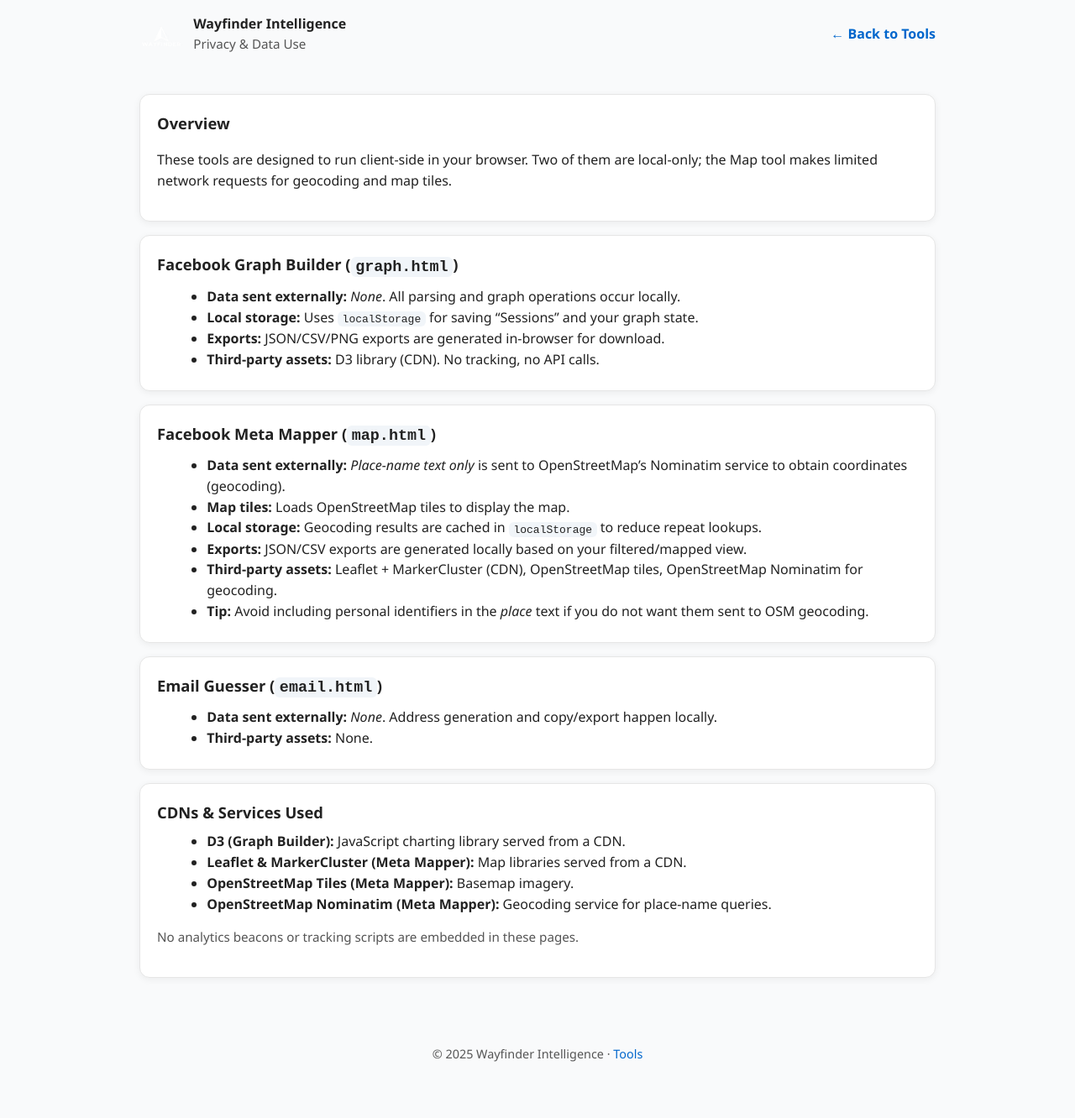
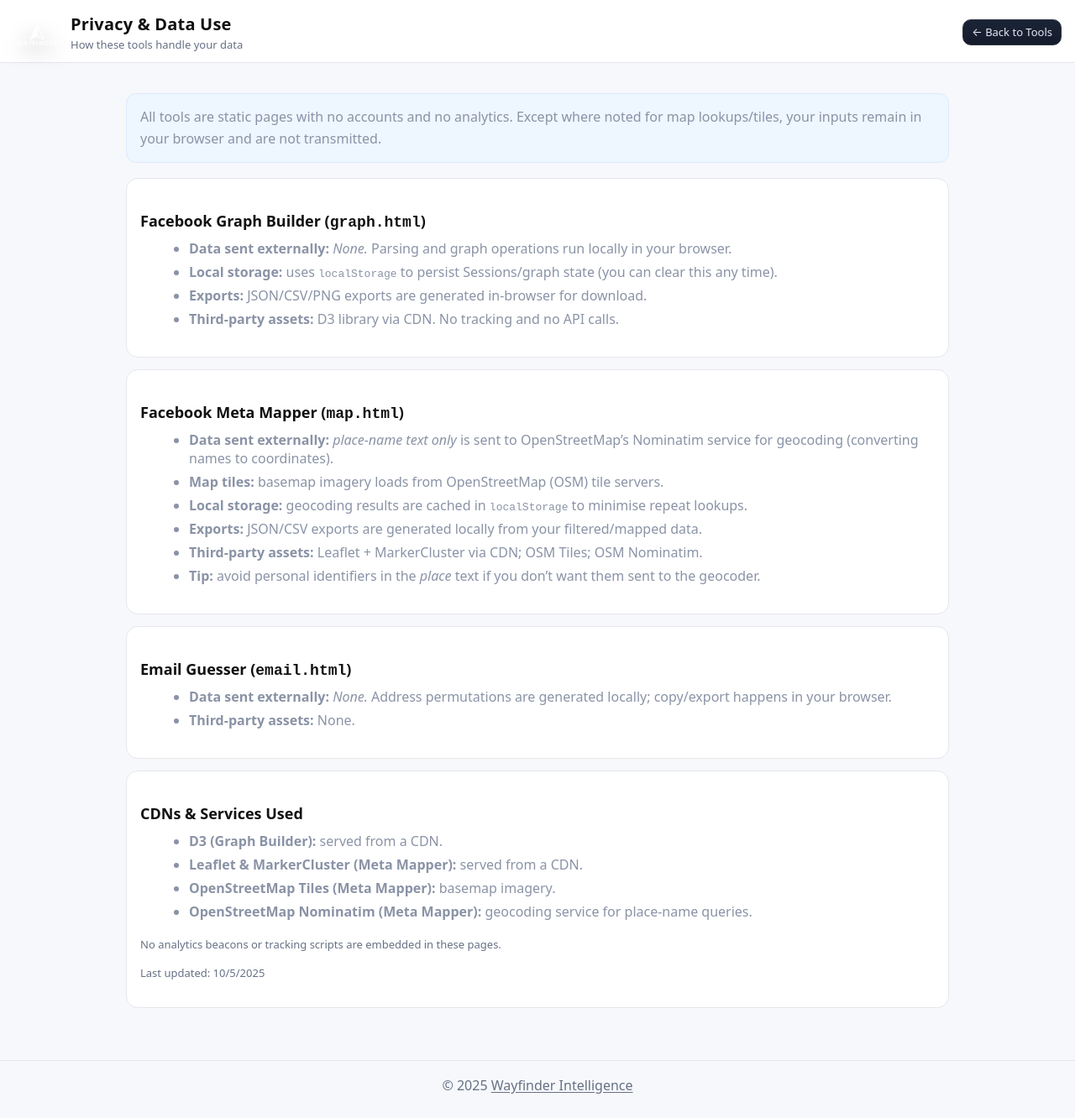
Before and after one commit to Wayfinder-Intel/tools, a plain HTML site: page privacy.html in a window 1280 px wide. Shown: the whole page at 84% size. Drawn offline with Linux system fonts and the light colour scheme.

Commit message:
Update privacy.html

```diff
--- a/privacy.html
+++ b/privacy.html
@@ -1,134 +1,145 @@
-<!DOCTYPE html>
+<!doctype html>
 <html lang="en">
 <head>
-  <meta charset="UTF-8">
-  <title>Privacy & Data Use · Wayfinder Tools</title>
+  <meta charset="utf-8" />
   <meta name="viewport" content="width=device-width, initial-scale=1" />
+  <title>Privacy & Data Use · Wayfinder Intelligence Tools</title>
   <meta name="description" content="Privacy and data use information for Wayfinder Intelligence tools." />
+  <meta name="color-scheme" content="dark light" />
   <style>
-    :root {
-      --bg: #f9fafb;
-      --panel: #ffffff;
-      --ink: #222;
-      --muted: #555;
-      --brand: #0066cc;
-      --border: #e6e6e6;
-      --shadow: 0 2px 8px rgba(0,0,0,0.06);
+    :root{
+      --bg:#0f1115;        /* deep navy (matches index.html) */
+      --bg-2:#0b0d12;
+      --panel:#151923;     /* card */
+      --panel-2:#121a38;   /* hover */
+      --text:#e6e9f2;      /* off-white */
+      --muted:#8a93a6;     /* slate */
+      --brand:#2ea8ff;     /* Wayfinder blue */
+      --border:#242a37;
+      --ring:#4da3ff99;
     }
-    * { box-sizing: border-box; }
-    body {
-      margin: 0;
-      font-family: "Segoe UI", Arial, sans-serif;
-      background: var(--bg);
-      color: var(--ink);
-      line-height: 1.55;
+    *{box-sizing:border-box}
+    html,body{height:100%}
+    body{ margin:0; font-family:system-ui,-apple-system,Segoe UI,Roboto,Inter,"Helvetica Neue",Arial,"Noto Sans"; color:var(--text); background:linear-gradient(180deg,var(--bg) 0%, var(--bg-2) 100%); -webkit-font-smoothing:antialiased; text-rendering:optimizeLegibility; }
+    .page{min-height:100%; display:flex; flex-direction:column}
+
+    /* Header */
+    header{ padding:10px 16px 8px; border-bottom:1px solid var(--border); }
+    .brand{ display:flex; align-items:center; justify-content:space-between; gap:12px; }
+    .brand-left{ display:flex; align-items:center; gap:12px; min-width:0; }
+    .logo{ width:56px; height:56px; display:block; object-fit:contain; filter:drop-shadow(0 8px 12px rgba(0,0,0,.35)); }
+    .title{ margin:0; font-size:20px; letter-spacing:.2px; }
+    .help{ color:var(--muted); font-size:13px; margin-top:2px; }
+
+    /* Main */
+    main{ flex:1; padding:18px 16px 48px; }
+    .wrap{ max-width:980px; margin:0 auto; }
+    h2{ margin:22px 0 10px; font-size:18px; }
+    p{ color:var(--muted); line-height:1.65; }
+    ul{ color:var(--muted); margin:10px 0 18px 18px; }
+    li{ margin:6px 0; }
+
+    .note{ margin:18px 0; padding:14px 16px; border-radius:12px; background:rgba(46,168,255,0.06); border:1px solid var(--border); }
+    .card{ background:var(--panel); border:1px solid var(--border); border-radius:14px; padding:16px; margin:14px 0; }
+
+    .btn{ display:inline-flex; align-items:center; gap:8px; padding:8px 10px; border-radius:10px; border:1px solid var(--border); text-decoration:none; font-size:13px; line-height:1; color:var(--text); background:linear-gradient(180deg,#1b2437,#141b2b); border-color:#2b3242; }
+    .btn:hover{ transform:translateY(-1px); }
+
+    footer{ color:var(--muted); text-align:center; padding:18px 12px 28px; border-top:1px solid var(--border); }
+
+    /* Light-mode fallback */
+    @media (prefers-color-scheme: light){
+      body{ background:#f7f8fb; color:#111 }
+      header{ background:#fff; border-bottom:1px solid #e5e7eb }
+      .help{ color:#667085 }
+      .card{ background:#fff; border-color:#e5e7eb }
+      .note{ background:#eef6ff; border-color:#dbeafe; color:#1f2937 }
+      footer{ color:#667085; border-top:1px solid #e5e7eb }
     }
-    header, main, footer {
-      max-width: 980px;
-      margin: 0 auto;
-      padding: 1rem;
-    }
-    header {
-      display: flex;
-      align-items: center;
-      justify-content: space-between;
-      gap: 1rem;
-    }
-    .brand {
-      display: inline-flex; align-items: center; gap: .75rem;
-      text-decoration: none; color: inherit;
-    }
-    .brand img { height: 40px; width: auto; display:block; }
-    h1 { font-size: 1.6rem; margin: .25rem 0 0; }
-    .back a { color: var(--brand); text-decoration: none; font-weight: 600; }
-
-    .card {
-      background: var(--panel);
-      border: 1px solid var(--border);
-      border-radius: 12px;
-      padding: 1.25rem;
-      margin: 1rem 0;
-      box-shadow: var(--shadow);
-    }
-    h2 { font-size: 1.15rem; margin: 0 0 .5rem; }
-    .meta { color: var(--muted); font-size: .95rem; }
-    ul { margin: .5rem 0 .25rem 1.2rem; }
-    code { background: #f1f5f9; padding: .1rem .35rem; border-radius: 6px; }
-
-    footer {
-      color: var(--muted);
-      font-size: .9rem;
-      text-align: center;
-      margin: 2rem auto 3rem;
-    }
-    .ext { color: var(--brand); text-decoration: none; }
   </style>
 </head>
 <body>
+  <div class="page">
     <header>
-    <a class="brand" href="https://wayfinderintelligence.co.nz" target="_blank" rel="noopener">
-      <img src="Wayfinder.png" alt="Wayfinder Intelligence Logo">
+      <div class="brand">
+        <div class="brand-left">
+          <a href="https://wayfinderintelligence.co.nz" target="_blank" rel="noopener" class="logo-link"><img class="logo" src="Wayfinder.png" alt="Wayfinder Intelligence logo" /></a>
           <div>
-        <div style="font-weight:700">Wayfinder Intelligence</div>
-        <div class="meta">Privacy & Data Use</div>
+            <h1 class="title">Privacy & Data Use</h1>
+            <div class="help">How these tools handle your data</div>
           </div>
-    </a>
-    <div class="back"><a href="index.html">← Back to Tools</a></div>
+        </div>
+        <div>
+          <a class="btn" href="index.html">← Back to Tools</a>
+        </div>
+      </div>
     </header>
 
     <main>
-    <div class="card">
-      <h2>Overview</h2>
-      <p>
-        These tools are designed to run client-side in your browser. Two of them are local-only; the Map tool makes limited network
-        requests for geocoding and map tiles.
-      </p>
+      <div class="wrap">
+        <div class="note">
+          <p style="margin:0">All tools are static pages with no accounts and no analytics. Except where noted for map lookups/tiles, your inputs remain in your browser and are not transmitted.</p>
         </div>
 
         <div class="card">
           <h2>Facebook Graph Builder (<code>graph.html</code>)</h2>
           <ul>
-        <li><strong>Data sent externally:</strong> <em>None</em>. All parsing and graph operations occur locally.</li>
-        <li><strong>Local storage:</strong> Uses <code>localStorage</code> for saving “Sessions” and your graph state.</li>
+            <li><strong>Data sent externally:</strong> <em>None.</em> Parsing and graph operations run locally in your browser.</li>
+            <li><strong>Local storage:</strong> uses <code>localStorage</code> to persist Sessions/graph state (you can clear this any time).</li>
             <li><strong>Exports:</strong> JSON/CSV/PNG exports are generated in-browser for download.</li>
-        <li><strong>Third-party assets:</strong> D3 library (CDN). No tracking, no API calls.</li>
+            <li><strong>Third‑party assets:</strong> D3 library via CDN. No tracking and no API calls.</li>
           </ul>
         </div>
 
         <div class="card">
           <h2>Facebook Meta Mapper (<code>map.html</code>)</h2>
           <ul>
-        <li><strong>Data sent externally:</strong> <em>Place-name text only</em> is sent to OpenStreetMap’s Nominatim service to obtain coordinates (geocoding).</li>
-        <li><strong>Map tiles:</strong> Loads OpenStreetMap tiles to display the map.</li>
-        <li><strong>Local storage:</strong> Geocoding results are cached in <code>localStorage</code> to reduce repeat lookups.</li>
-        <li><strong>Exports:</strong> JSON/CSV exports are generated locally based on your filtered/mapped view.</li>
-        <li><strong>Third-party assets:</strong> Leaflet + MarkerCluster (CDN), OpenStreetMap tiles, OpenStreetMap Nominatim for geocoding.</li>
-        <li><strong>Tip:</strong> Avoid including personal identifiers in the <em>place</em> text if you do not want them sent to OSM geocoding.</li>
+            <li><strong>Data sent externally:</strong> <em>place‑name text only</em> is sent to OpenStreetMap’s Nominatim service for geocoding (converting names to coordinates).</li>
+            <li><strong>Map tiles:</strong> basemap imagery loads from OpenStreetMap (OSM) tile servers.</li>
+            <li><strong>Local storage:</strong> geocoding results are cached in <code>localStorage</code> to minimise repeat lookups.</li>
+            <li><strong>Exports:</strong> JSON/CSV exports are generated locally from your filtered/mapped data.</li>
+            <li><strong>Third‑party assets:</strong> Leaflet + MarkerCluster via CDN; OSM Tiles; OSM Nominatim.</li>
+            <li><strong>Tip:</strong> avoid personal identifiers in the <em>place</em> text if you don’t want them sent to the geocoder.</li>
           </ul>
         </div>
 
         <div class="card">
           <h2>Email Guesser (<code>email.html</code>)</h2>
           <ul>
-        <li><strong>Data sent externally:</strong> <em>None</em>. Address generation and copy/export happen locally.</li>
-        <li><strong>Third-party assets:</strong> None.</li>
+            <li><strong>Data sent externally:</strong> <em>None.</em> Address permutations are generated locally; copy/export happens in your browser.</li>
+            <li><strong>Third‑party assets:</strong> None.</li>
           </ul>
         </div>
 
         <div class="card">
           <h2>CDNs & Services Used</h2>
           <ul>
-        <li><strong>D3 (Graph Builder):</strong> JavaScript charting library served from a CDN.</li>
-        <li><strong>Leaflet & MarkerCluster (Meta Mapper):</strong> Map libraries served from a CDN.</li>
-        <li><strong>OpenStreetMap Tiles (Meta Mapper):</strong> Basemap imagery.</li>
-        <li><strong>OpenStreetMap Nominatim (Meta Mapper):</strong> Geocoding service for place-name queries.</li>
+            <li><strong>D3 (Graph Builder):</strong> served from a CDN.</li>
+            <li><strong>Leaflet & MarkerCluster (Meta Mapper):</strong> served from a CDN.</li>
+            <li><strong>OpenStreetMap Tiles (Meta Mapper):</strong> basemap imagery.</li>
+            <li><strong>OpenStreetMap Nominatim (Meta Mapper):</strong> geocoding service for place‑name queries.</li>
           </ul>
-      <p class="meta">No analytics beacons or tracking scripts are embedded in these pages.</p>
+          <p class="help" style="margin-top:10px">No analytics beacons or tracking scripts are embedded in these pages.</p>
+          <p class="help" style="margin-top:6px">Last updated: <span id="updated">—</span></p>
+        </div>
       </div>
     </main>
 
     <footer>
-    © 2025 Wayfinder Intelligence · <a class="ext" href="index.html">Tools</a>
+      © 2025 <a href="https://wayfinderintelligence.co.nz" target="_blank" rel="noopener" style="color:inherit; text-decoration:underline; text-underline-offset:2px;">Wayfinder Intelligence</a>
     </footer>
+  </div>
+
+  <script>
+    // Graceful logo fallback (case-sensitive hosting)
+    (function(){
+      const img = document.querySelector('.logo');
+      if(!img) return; let swapped=false; img.addEventListener('error',()=>{ if(swapped) return; swapped=true; img.src='https://i.imgur.com/q3oovaN.png'; },{once:true});
+    })();
+    // Last-updated from file metadata (fallback to today)
+    (function(){
+      const el = document.getElementById('updated'); if(!el) return; try{ el.textContent = new Date(document.lastModified).toLocaleDateString(); }catch{ el.textContent = new Date().toLocaleDateString(); }
+    })();
+  </script>
 </body>
 </html>
```
Lines whose indentation alone changed are shown as unchanged.
